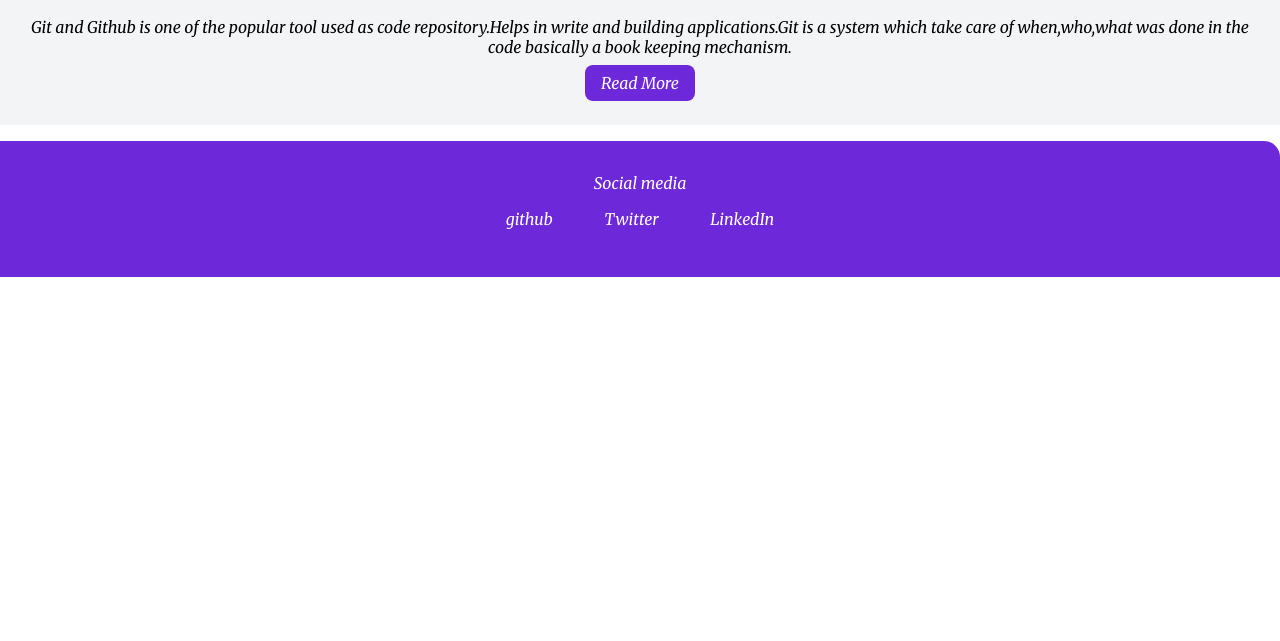
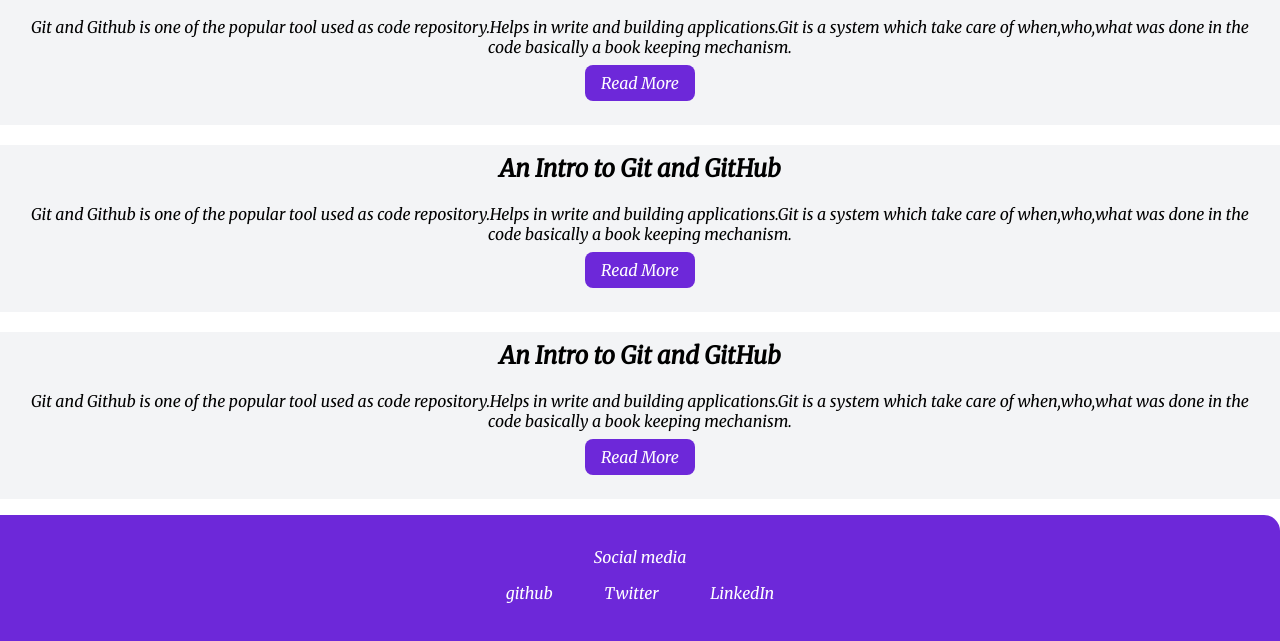
Before and after one commit to Ankita-22/Portfolio, a plain HTML site: page lib/blogs.html in a window 1280 px wide. Shown: the part 245-886 px from the top of the page. Before the commit the page ends 800 px from the top, so only its background shows below. Drawn offline with Linux system fonts and the light colour scheme.

Commit message:
docs:made changes in blog
made changes in blog

```diff
--- a/lib/blogs.html
+++ b/lib/blogs.html
@@ -36,6 +36,24 @@
             <a class="link primary-link" href="/lib/blogpost.html">Read More</a>
         </div>
     </section>
+    <section class="section ow">
+        <div class="container container-center">
+            <h1>An Intro to Git and GitHub</h1>
+            <p>Git and Github is one of the popular tool used as code repository.Helps in write
+                and building applications.Git is a system which take care of when,who,what was done in the code
+                basically a book keeping mechanism.</p>
+            <a class="link primary-link" href="/lib/blogpost.html">Read More</a>
+        </div>
+    </section>
+    <section class="section ow">
+        <div class="container container-center">
+            <h1>An Intro to Git and GitHub</h1>
+            <p>Git and Github is one of the popular tool used as code repository.Helps in write
+                and building applications.Git is a system which take care of when,who,what was done in the code
+                basically a book keeping mechanism.</p>
+            <a class="link primary-link" href="/lib/blogpost.html">Read More</a>
+        </div>
+    </section>
 
     <footer class="footer">
         <div class="footer-header">Social media
```
Also changed, not shown: index.html (+1 -1 lines), lib/projects.html (+2 -2 lines).
